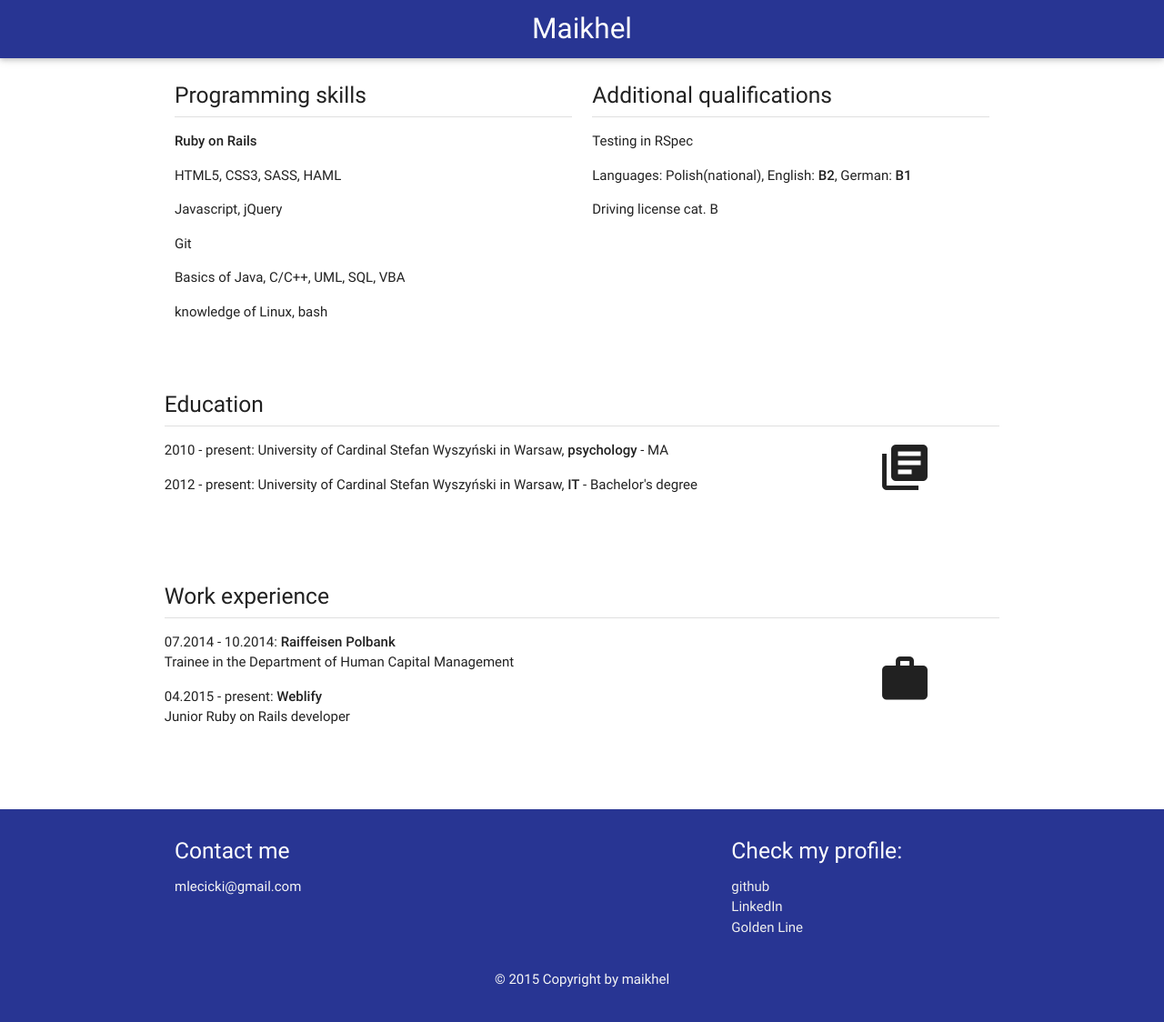
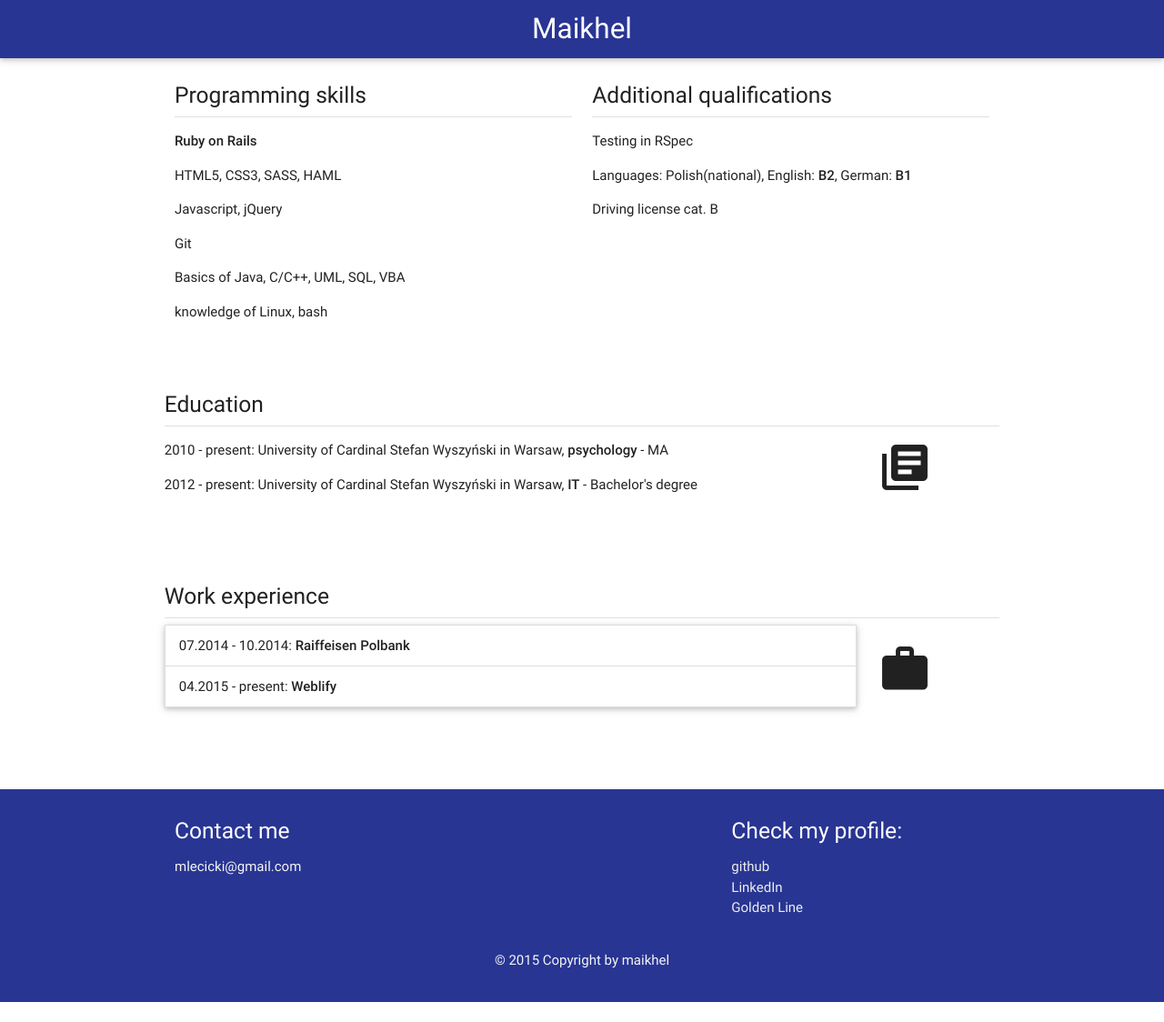
Before and after one commit to maikhel/maikhel.github.io, a Jekyll site: the page built from index.html, in a window 1280 px wide. Shown: the whole page at 91% size. Built offline with Jekyll 4.4.1, drawn with Linux system fonts in a browser that asks for light colours; nearby versions of some CDN libraries; after the commit the page ends 1102 px from its top, so only the background shows below that.

Commit message:
work exp collapsible

```diff
--- a/_includes/cv.html
+++ b/_includes/cv.html
@@ -38,15 +38,27 @@
   </div>
 </div>
 
+
+
 <div class="row section">
   <h5>Work experience</h5>
   <div class="divider"></div>
   <div class="row valign-wrapper">
 	  <div class="col l10">
-	  <p>07.2014 - 10.2014: <strong>Raiffeisen Polbank</strong><br>
-	  	Trainee in the Department of Human Capital Management</p>
-	  <p>04.2015 - present: <strong>Weblify</strong><br>
-	  	Junior Ruby on Rails developer</p>
+	  <ul class="collapsible" data-collapsible="accordion">
+	  	<li>
+		  	<div class="collapsible-header">07.2014 - 10.2014: <strong>Raiffeisen Polbank</strong></div>
+				<div class="collapsible-body">
+					<p>Trainee in the Department of Human Capital Management:</br>
+							creating databases in MS Excel</br>
+							programming macros in VBA for MS Excel
+					 </p>
+				</div>
+			</li>
+			<li>
+		  	<div class="collapsible-header">04.2015 - present: <strong>Weblify</strong></strong></div>
+				<div class="collapsible-body"> <p>Junior Ruby on Rails Developer</p></div>
+			</li>
 	  </div>
 	  <div class="col l2">
 	  	<i class="valign medium material-icons">work</i>
--- a/_layouts/default.html
+++ b/_layouts/default.html
@@ -4,9 +4,9 @@
   {% include head.html %}
 
   <body>
-
     {% include header.html %}
-
+    <script type="text/javascript" src="https://code.jquery.com/jquery-2.1.1.min.js"></script>
+    <script type="text/javascript" src="js/materialize.min.js"></script>
     <div class="page-content">
       <div class="wrapper">
         {{ content }}
```
